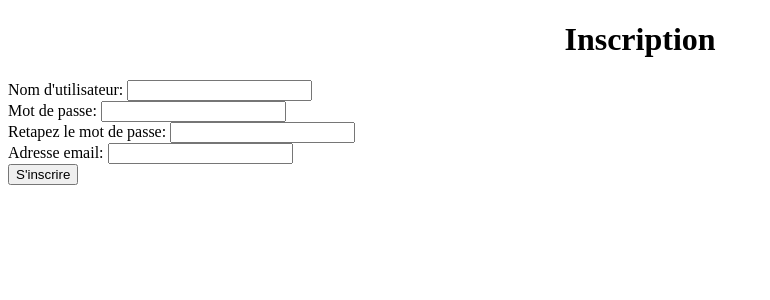
After one commit to mentzelia/projet4, a PHP site: template view/frontend/registerView.php in a window 1280 px wide. The commit adds this page. Shown: the top 300 px of the page, without its empty margins (0-770 px from the left). Run offline with PHP 8.4, Linux system fonts and the light colour scheme; the template is opened without the code that fills it, so the values that code supplies are empty.

Commit message:
creation page d'inscription directement en structure MVC + ajout d'un lien d'inscription depuis la page d'accueil

```diff
--- a/controller/frontend.php
+++ b/controller/frontend.php
@@ -35,3 +35,8 @@ function addComment($postId, $author, $comment)
         header('Location: index.php?action=post&id=' . $postId);
     }
 }
+
+function register()
+{
+    require('view/frontend/registerView.php');
+}
--- a/index.php
+++ b/index.php
@@ -27,6 +27,9 @@ try {
                 throw new Exception('Aucun identifiant de billet envoyé');
             }
         }
+        elseif($_GET['action'] == 'register') {
+            register();
+        }
     }
     else {
         listPosts();
--- a/view/frontend/listPostsView.php
+++ b/view/frontend/listPostsView.php
@@ -26,6 +26,10 @@ while ($data = $posts->fetch())
 }
 $posts->closeCursor();
 ?>
+<p>
+    <a href="index.php?action=register">S'inscrire</a>
+</p>
+
 <?php $content = ob_get_clean(); ?>
 
 <?php require('view/frontend/template.php'); ?>
--- /dev/null
+++ b/view/frontend/registerView.php
@@ -0,0 +1,27 @@
+<?php $title = 'Billet simple pour l\'Alaska - Inscription'; ?>
+
+<?php ob_start(); ?>
+
+<h1>Inscription</h1>
+
+        <form method="post" action="index.php?action=user_registration">
+            <label for="login">Nom d'utilisateur:</label>
+            <input type="text" name="login" value="" id="login" /><br />
+
+            <label for="password1">Mot de passe:</label>
+            <input type="password" name="password1" value="" id="password1" /><br />
+
+            <label for="password2">Retapez le mot de passe:</label>
+            <input type="password" name="password2" value="" id="password2" /><br />
+
+            <label for="email">Adresse email:</label>
+            <input type="email" name="email" value="" id="email" /><br />
+
+            <input type="submit" value="S'inscrire" />
+        </form>
+
+
+
+<?php $content = ob_get_clean(); ?>
+
+<?php require('view/frontend/template.php'); ?>
```
